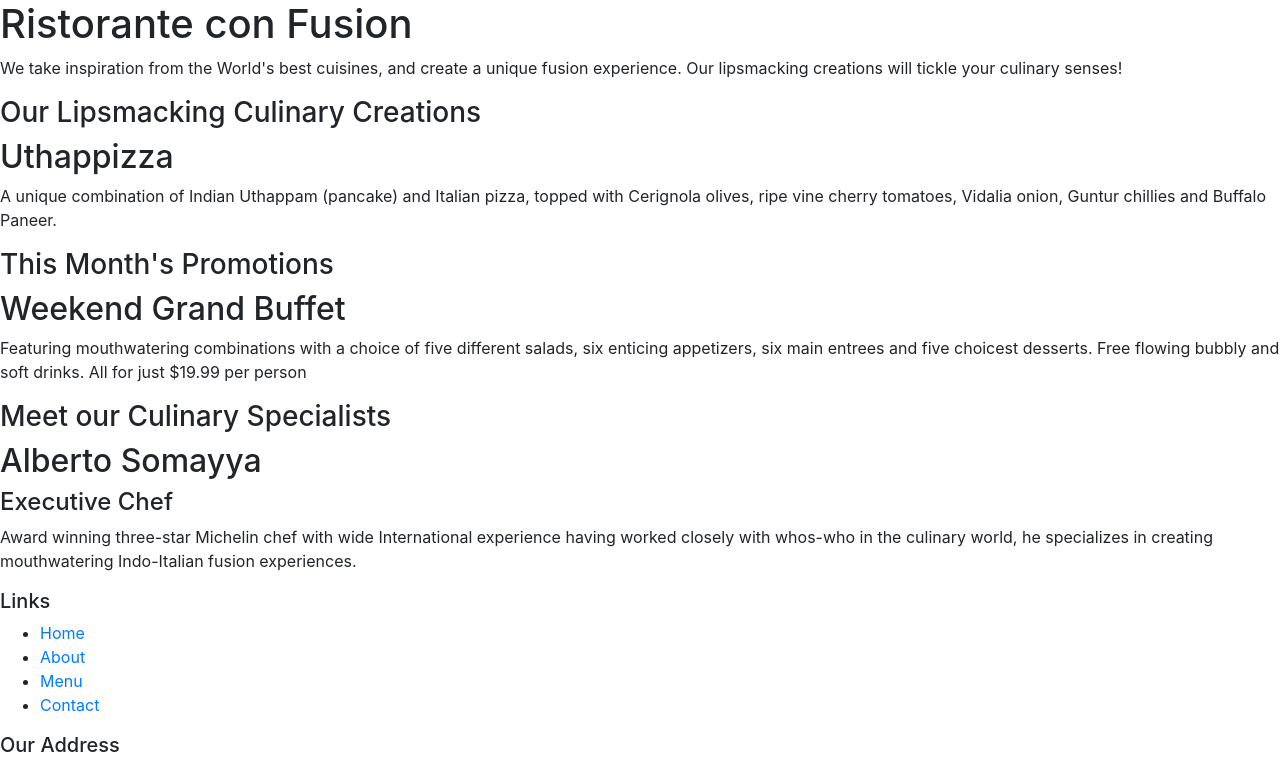
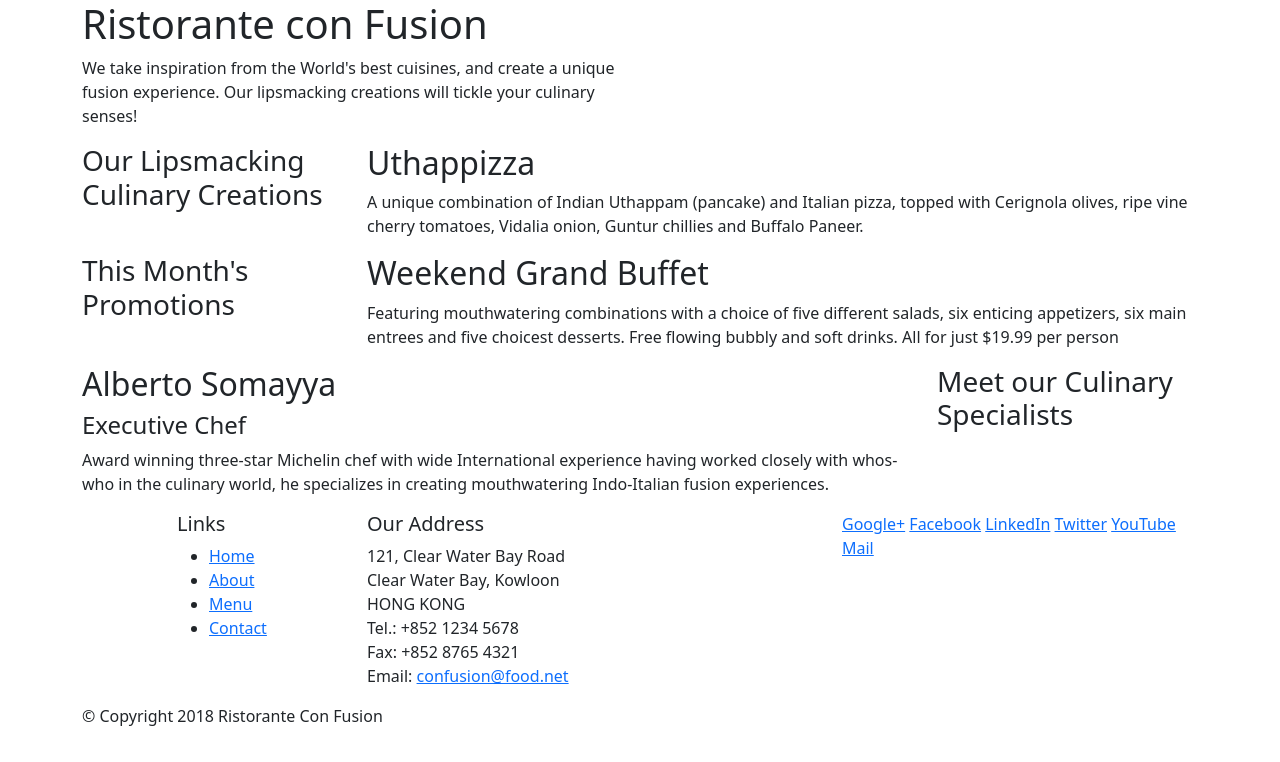
Before and after one commit to asafadd/bootstrap_intro, a website: page conFusion/index.html in a window 1280 px wide. Shown: the top 762 px of the page. Drawn offline with nearby package versions, Linux system fonts and the light colour scheme.

Commit message:
Bootstrap Grid Part 1

```diff
--- a/conFusion/index.html
+++ b/conFusion/index.html
@@ -14,46 +14,46 @@
 
 <body>
 
-    <header>
-        <div>
-            <div>
-                <div>
+    <header class="jumbotron">
+        <div class="container">
+            <div class="row">
+                <div class="col-12 col-sm 6">
                     <h1>Ristorante con Fusion</h1>
                     <p>We take inspiration from the World's best cuisines, and create a unique fusion experience. Our lipsmacking creations will tickle your culinary senses!</p>
                 </div>
-                <div>
+                <div class="col-12 col-sm">
                 </div>
             </div>
         </div>
     </header>
 
-    <div>
-        <div>
-            <div>
+    <div class="container">
+        <div class="row">
+            <div class="col-12 col-sm-4 col-md-3">
                 <h3>Our Lipsmacking Culinary Creations</h3>
             </div>
-            <div>
+            <div class="col col-sm col-md">
                 <h2>Uthappizza</h2>
                 <p>A unique combination of Indian Uthappam (pancake) and Italian pizza, topped with Cerignola olives, ripe vine cherry tomatoes, Vidalia onion, Guntur chillies and Buffalo Paneer.</p>
             </div>
         </div>
 
 
-        <div>
-            <div>
+        <div class="row">
+            <div class="col-12 col-sm-4 col-md-3">
                 <h3>This Month's Promotions</h3>
             </div>
-            <div>
+            <div class="col col-sm col-md">
                 <h2>Weekend Grand Buffet</h2>
                 <p>Featuring mouthwatering combinations with a choice of five different salads, six enticing appetizers, six main entrees and five choicest desserts. Free flowing bubbly and soft drinks. All for just $19.99 per person </p>
             </div>
         </div>
 
-        <div>
-            <div>
+        <div class="row">
+            <div class="col-12 col-sm-4 order-sm-last col-md-3">
                 <h3>Meet our Culinary Specialists</h3>
             </div>
-            <div>
+            <div class="col col-sm order-sm-first col-md">
                 <h2>Alberto Somayya</h2>
                 <h4>Executive Chef</h4>
                 <p>Award winning three-star Michelin chef with wide International experience having worked closely with whos-who in the culinary world, he specializes in creating mouthwatering Indo-Italian fusion experiences. </p>
@@ -62,9 +62,9 @@
     </div>
 
     <footer>
-        <div>
-            <div>
-                <div>
+        <div class="container">
+            <div class="row">
+                <div class="col-4 offset-1 col-sm-2">
                     <h5>Links</h5>
                     <ul>
                         <li><a href="#">Home</a></li>
@@ -73,7 +73,7 @@
                         <li><a href="#">Contact</a></li>
                     </ul>
                 </div>
-                <div>
+                <div class="col-7 col-sm-5">
                     <h5>Our Address</h5>
                     <address>
 		              121, Clear Water Bay Road<br>
@@ -84,7 +84,7 @@
 		              Email: <a href="mailto:confusion@food.net">confusion@food.net</a>
 		           </address>
                 </div>
-                <div>
+                <div class="col-12 col-sm-4">
                     <div>
                         <a href="http://google.com/+">Google+</a>
                         <a href="http://www.facebook.com/profile.php?id=">Facebook</a>
@@ -95,8 +95,8 @@
                     </div>
                 </div>
            </div>
-           <div>
-                <div>
+           <div div class="row">
+                <div class="col-auto">
                     <p>© Copyright 2018 Ristorante Con Fusion</p>
                 </div>
            </div>
--- a/conFusion/package.json
+++ b/conFusion/package.json
@@ -10,7 +10,10 @@
   },
   "author": "",
   "license": "ISC",
-    "devDependencies": {
+  "devDependencies": {
     "lite-server": "^2.3.0"
+  },
+  "dependencies": {
+    "bootstrap": "^5.2.3"
   }
 }
```
Also changed, not shown: 1 other file.
